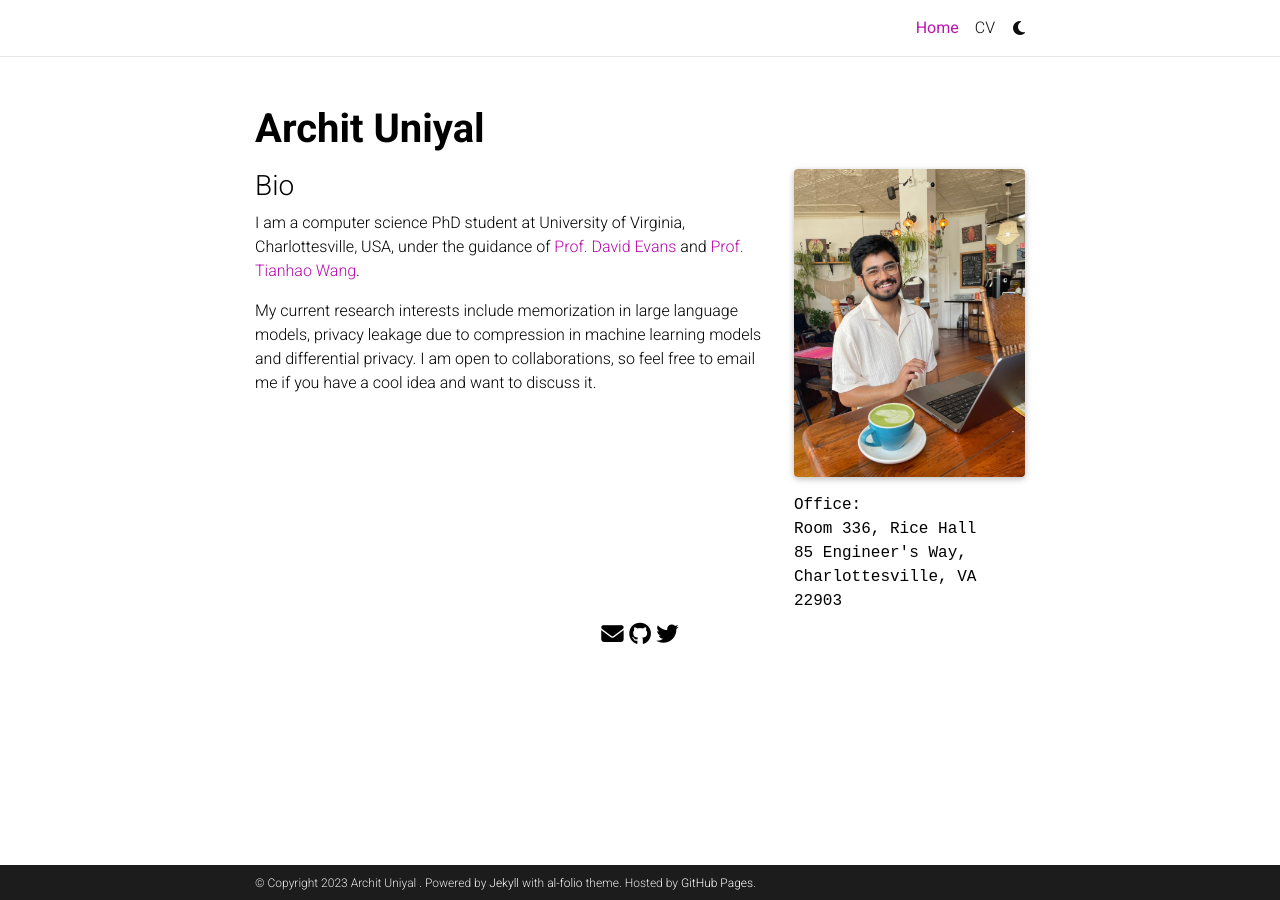
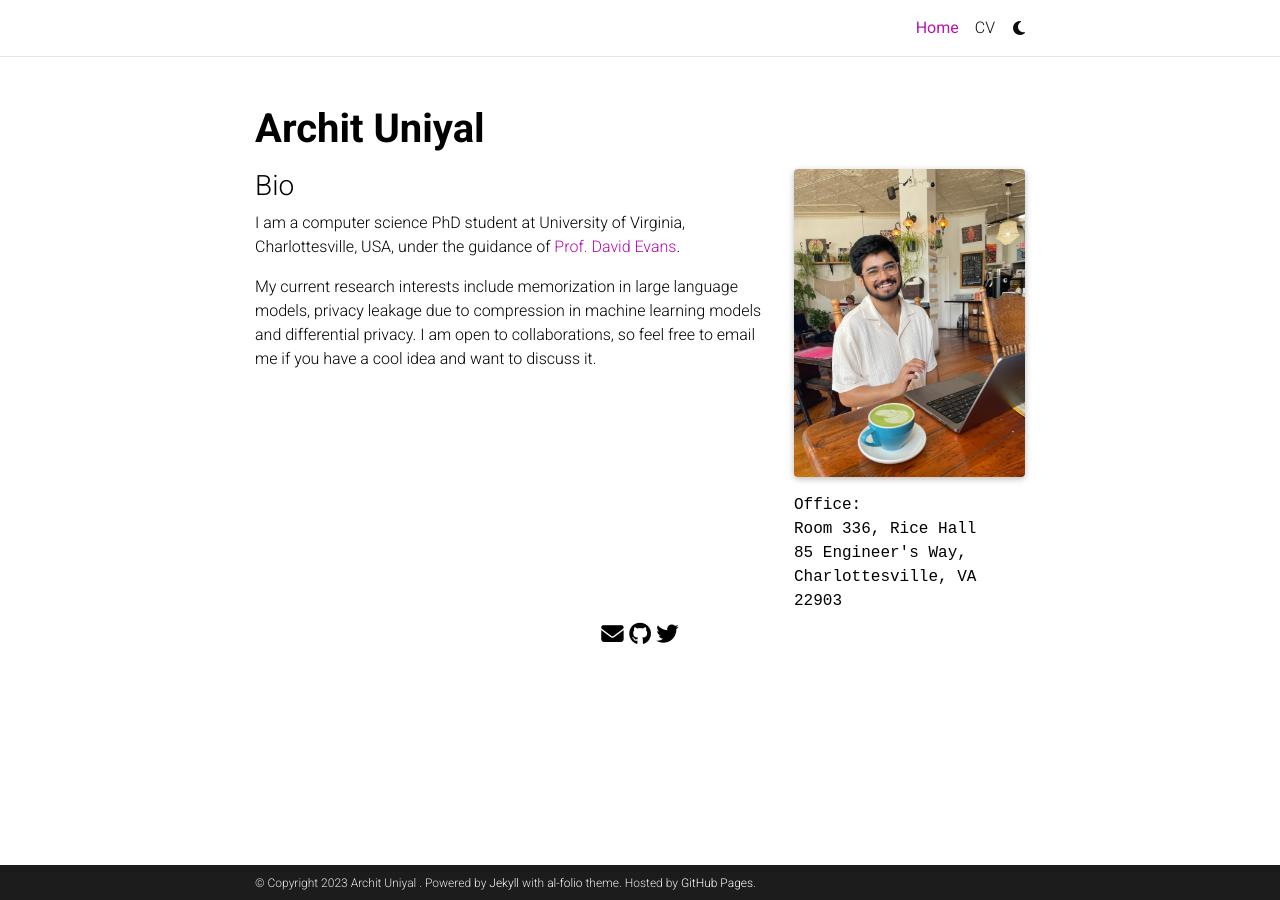
Before and after one commit to archit31uniyal/archit31uniyal.github.io, a Jekyll site: the page built from _pages/about.md, in a window 1280 px wide. Built offline with Jekyll 4.4.1, drawn with Linux system fonts in a browser that asks for light colours; comment, search, counter and statistics services are not loaded; a style sheet for code colours, icons or effects is not loaded.

Commit message:
Changes in about

```diff
--- a/_pages/about.md
+++ b/_pages/about.md
@@ -18,6 +18,6 @@
 ---
 ### Bio
 
-I am a computer science PhD student at University of Virginia, Charlottesville, USA, under the guidance of [Prof. David Evans](https://www.cs.virginia.edu/~evans/) and [Prof. Tianhao Wang](https://tianhao.wang).
+I am a computer science PhD student at University of Virginia, Charlottesville, USA, under the guidance of [Prof. David Evans](https://www.cs.virginia.edu/~evans/).
 
 My current research interests include memorization in large language models, privacy leakage due to compression in machine learning models and differential privacy. I am open to collaborations, so feel free to email me if you have a cool idea and want to discuss it.
```
